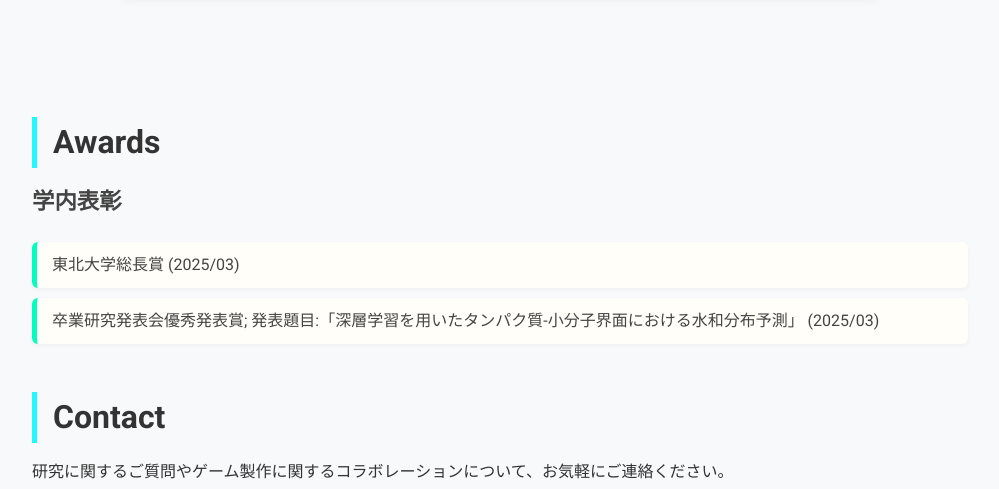
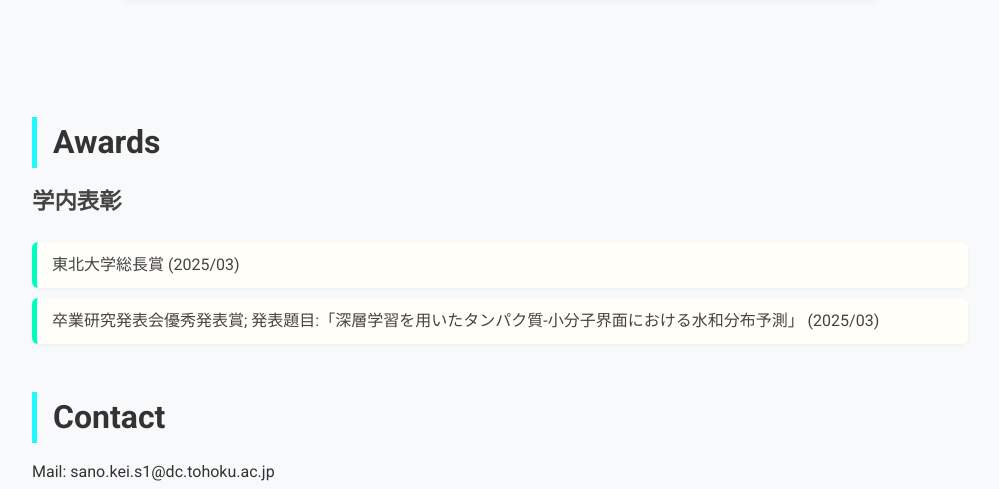
Before and after one commit to Mathmarock/jdhrzmn, a plain HTML site: page index.html in a window 1280 px wide. Shown: the part 2295-2784 px from the top of the page, without its empty margins (140-1139 px from the left). Drawn offline with nearby package versions, Linux system fonts and the light colour scheme.

Commit message:
Update index.html

```diff
--- a/index.html
+++ b/index.html
@@ -144,7 +144,7 @@
 
     <section id="contact" style="margin-top:3rem;">
       <h2 class="section-title">Contact</h2>
-      <p>研究に関するご質問やゲーム製作に関するコラボレーションについて、お気軽にご連絡ください。<br>Mail: sano.kei.s1@dc.tohoku.ac.jp</p>
+      <p>Mail: sano.kei.s1@dc.tohoku.ac.jp</p>
       <div class="socials" style="margin-top:1rem;">
         <a href="https://x.com/mathmarock"><i class="fab fa-x-twitter"></i></a>
         <a href="https://github.com/KeiSano24"><i class="fab fa-github"></i></a>
```
